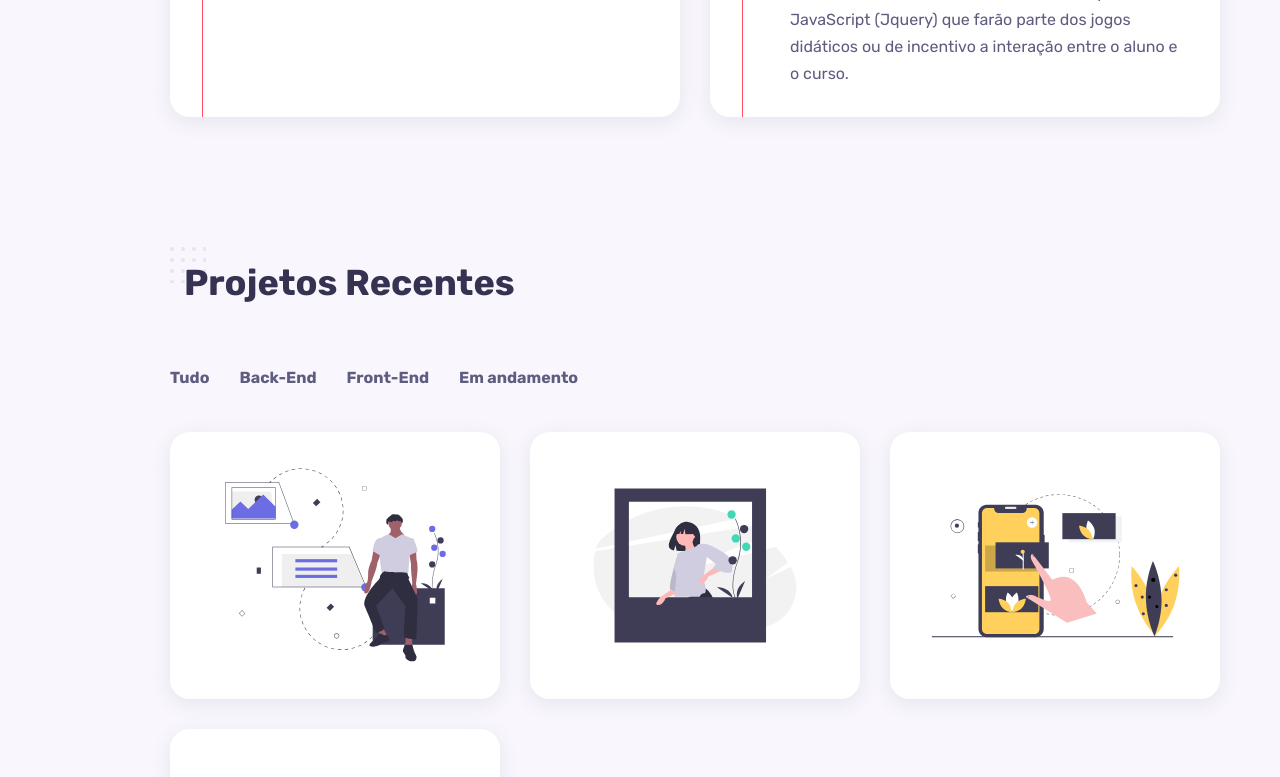
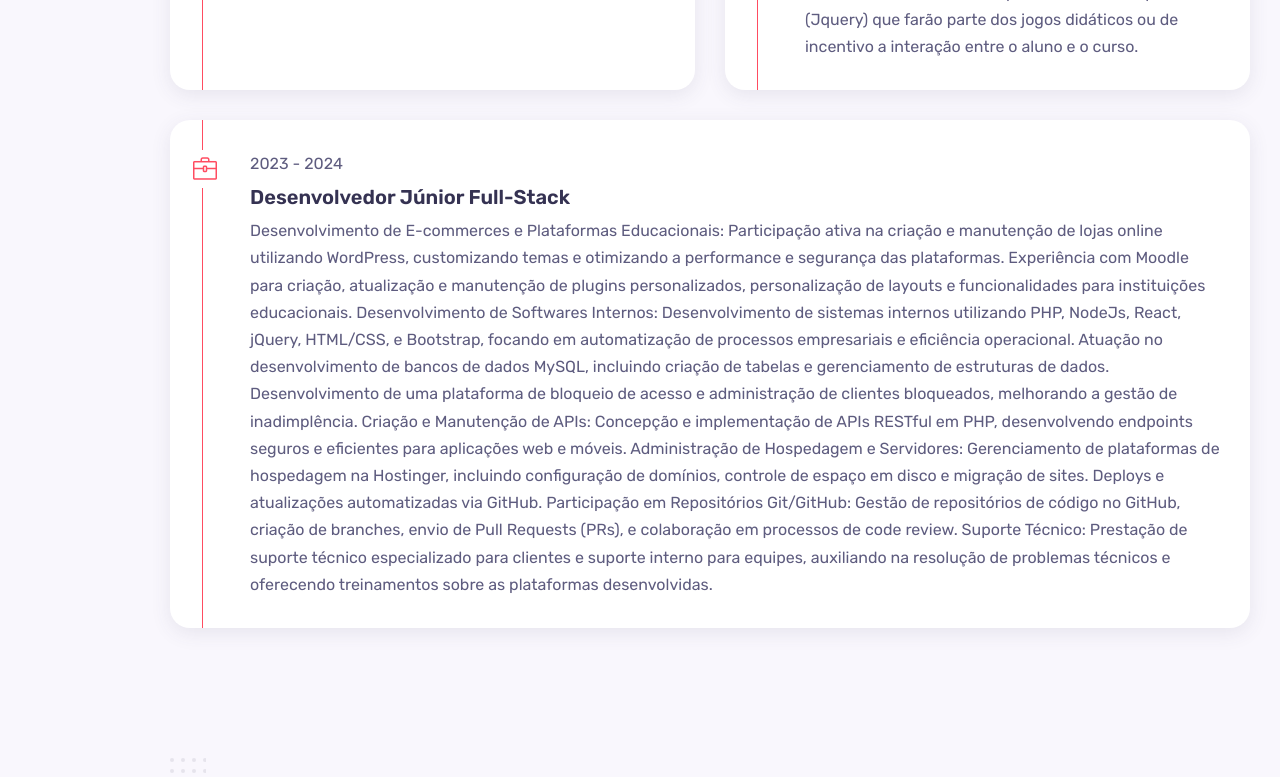
Before and after one commit to henriquecaeiro/Portifolio, a React (Create React App) app: page / in a window 1280 px wide. Shown: the part 2300-3077 px from the top of the page. Built offline with nearby package versions, Linux system fonts and the light colour scheme.

Commit message:
Atualizando experiências

```diff
--- a/src/components/resume/Data.jsx
+++ b/src/components/resume/Data.jsx
@@ -22,6 +22,40 @@ const Data = [
     year: "2022 - 2023",
     title: "Desenvolvedor Júnior Front-End",
     desc: "Produzir cursos on-line, criar, modificar ou consertar o front-end com ajuda do Adobe Animate, desde modificação de textos a criação de jogos educacionais. Construir ou modificar componentes JavaScript (Jquery) que farão parte dos jogos didáticos ou de incentivo a interação entre o aluno e o curso.",
+  }, {
+    id: 3,
+    category: "experience-fullstack",
+    icon: "icon-briefcase",
+    year: "2023 - 2024",
+    title: "Desenvolvedor Júnior Full-Stack",
+    desc: `
+      Desenvolvimento de E-commerces e Plataformas Educacionais:
+
+        Participação ativa na criação e manutenção de lojas online utilizando WordPress, customizando temas e otimizando a performance e segurança das plataformas.
+         Experiência com Moodle para criação, atualização e manutenção de plugins personalizados, personalização de layouts e funcionalidades para instituições educacionais.
+
+      Desenvolvimento de Softwares Internos:
+
+         Desenvolvimento de sistemas internos utilizando PHP, NodeJs, React, jQuery, HTML/CSS, e Bootstrap, focando em automatização de processos empresariais e eficiência operacional.
+         Atuação no desenvolvimento de bancos de dados MySQL, incluindo criação de tabelas e gerenciamento de estruturas de dados.
+         Desenvolvimento de uma plataforma de bloqueio de acesso e administração de clientes bloqueados, melhorando a gestão de inadimplência.
+
+      Criação e Manutenção de APIs:
+
+         Concepção e implementação de APIs RESTful em PHP, desenvolvendo endpoints seguros e eficientes para aplicações web e móveis.
+
+      Administração de Hospedagem e Servidores:
+
+         Gerenciamento de plataformas de hospedagem na Hostinger, incluindo configuração de domínios, controle de espaço em disco e migração de sites. Deploys e atualizações automatizadas via GitHub.
+
+      Participação em Repositórios Git/GitHub:
+
+         Gestão de repositórios de código no GitHub, criação de branches, envio de Pull Requests (PRs), e colaboração em processos de code review.
+
+      Suporte Técnico:
+
+         Prestação de suporte técnico especializado para clientes e suporte interno para equipes, auxiliando na resolução de problemas técnicos e oferecendo treinamentos sobre as plataformas desenvolvidas.
+      `,
   },
 ];
 
--- a/src/components/resume/Resume.css
+++ b/src/components/resume/Resume.css
@@ -1,5 +1,9 @@
 .resume__container {
-    grid-template-columns: repeat(2, 1fr);
+    grid-template-columns: 50% 50%;
+    grid-template-rows: auto auto;
+    grid-template-areas:
+        "div1 div2"
+        "div3 div3";
     column-gap: 1.875rem;
 }
 
@@ -9,6 +13,20 @@
     border-radius: var(--border-radius);
     position: relative;
     box-shadow: var(--shadow);
+}
+
+.timeline:nth-child(1) {
+    grid-column: 1;
+}
+
+.timeline:nth-child(2) {
+    grid-column: 2;
+}
+
+.timeline:nth-child(3) {
+    margin-top: 1.875rem;
+    grid-column: 1 / span 2;
+    grid-row: 2;
 }
 
 .timeline:first-child {
@@ -56,15 +74,6 @@
     margin: 0.5rem 0;
 }
 
-@media screen and (max-width: 1024px) {
-    .resume__container {
-        grid-template-columns: 720px;
-        justify-content: center;
-        row-gap: 1.875rem;
-    }
-
-  }
-
 @media screen and (max-width: 768px) {
     .resume__container {
         grid-template-columns: 1fr;
--- a/src/components/resume/Resume.jsx
+++ b/src/components/resume/Resume.jsx
@@ -40,6 +40,23 @@ const Resume = () => {
                         return null;
                     })}
                 </div>
+
+                <div className="timeline grid">
+                    {Data.map((val, index) => {
+                        if (val.category === "experience-fullstack") {
+                            return (
+                                <Card key={index}
+                                    icon={val.icon}
+                                    title={val.title}
+                                    year={val.year}
+                                    desc={val.desc}
+                                />
+                            );
+                        }
+                        return null;
+                    })}
+                </div>
+
             </div>
         </section>
     );
```
Lines whose indentation alone changed are shown as unchanged.
